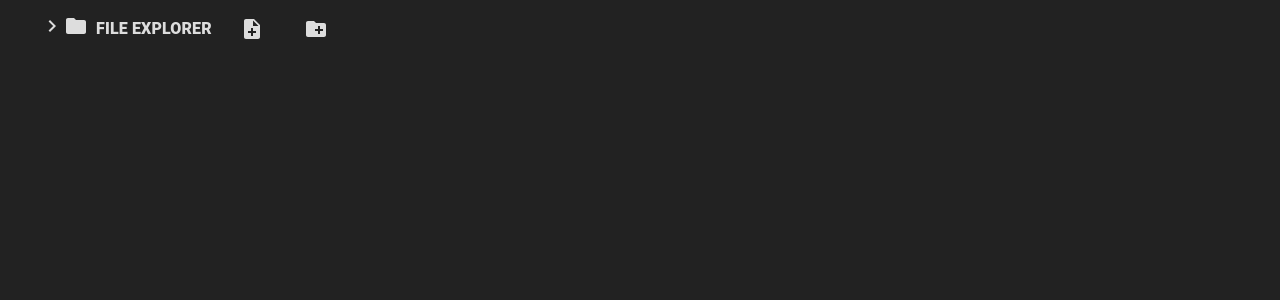
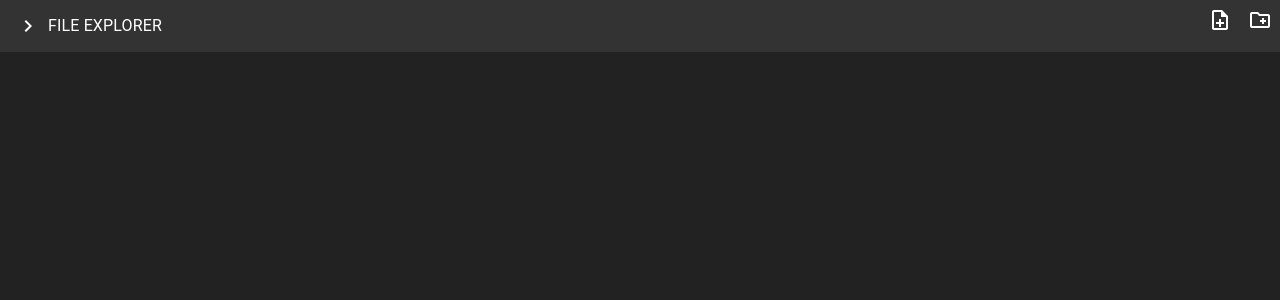
Before and after one commit to vani-compro/better-file-explorer, a React (Create React App) app: page / in a window 1280 px wide. Shown: the top 300 px of the page. Built offline with nearby package versions, Linux system fonts and the light colour scheme.

Commit message:
running fine.

```diff
--- a/src/App.css
+++ b/src/App.css
@@ -8,7 +8,9 @@ body{
     animation: App-logo-spin infinite 20s linear;
   }
 }
-
+ul{
+  list-style-type: none;
+}
 .App-header {
   background-color: #282c34;
   min-height: 100vh;
--- a/src/App.js
+++ b/src/App.js
@@ -1,15 +1,13 @@
+import { useState } from 'react';
 import './App.css';
-import Names from './components/Names';
-import { useState } from 'react';
+import Header from './components/Header';
+
 
 function App() {
-  const [fileStructure, setFileStructure] = useState({fileStructure : {
-    files: [],
-    folders: {}
-  }})
+  const [fileStructure, setFileStructure] = useState([]);
   return (
     <div className="App">
-      <Names type="folder" name="File Explorer" fileStructure={fileStructure} setFileStructure={(val) => setFileStructure(val)}/>
+      <Header fileStructure={fileStructure} setFileStructure={(val)=>setFileStructure(val)} />
     </div>
   );
 }
--- a/src/components/AddButton.js
+++ /dev/null
@@ -1,42 +0,0 @@
-import { Button, IconButton } from "@mui/material";
-import NoteAddIcon from '@mui/icons-material/NoteAdd';
-import CreateNewFolderIcon from '@mui/icons-material/CreateNewFolder';
-import styled from "styled-components";
-import InputForm from './InputForm';
-import { useState } from "react";
-import Names from './Names';
-
-const WhiteIconButton = styled(IconButton)`
-  color: #ddd !important;
-`
-const InlineDiv = styled.div`
-  display: inline;
-`
-export default function AddButton(props){  //fileStructure, setFileStructure, folderExpanded, setFolderExpanded
-  const [showForm, setShowForm] = useState(false);
-  const [showName, setShowName] = useState(false);
-  const [addType, setAddType] = useState();
-  const [name, setName] = useState('');
-
-  const createNew = (type) => {
-    // alert('create new ' + type);
-    props.setFolderExpanded(true);
-    setAddType(type);
-    setShowForm(true);
-  }
-  return (
-    <>
-      <InlineDiv>
-        <Button>
-          <WhiteIconButton onClick={() => createNew('file')}><NoteAddIcon /></WhiteIconButton>
-        </Button>
-        <Button>
-          <WhiteIconButton onClick={() => createNew('folder')}><CreateNewFolderIcon/></WhiteIconButton>
-        </Button>
-      </InlineDiv>
-      {(showForm && props.folderExpanded) && <InputForm addType={addType} setShowName={(val)=>setShowName(val)} setName={(val) => setName(val)} setShowForm={(val)=>setShowForm(val)} fileStructure={props.fileStructure} setFileStructure={(val)=>props.setFileStructure(val)}/>}
-      {(showName && props.folderExpanded) && <Names type={addType} name={name} fileStructure={props.fileStructure} setFileStructure={(val)=>props.setFileStructure(val)}/>}
-    </>
-
-  );
-}
--- /dev/null
+++ b/src/components/Header.js
@@ -0,0 +1,72 @@
+import styled from "styled-components";
+import { Button, IconButton, Typography } from "@mui/material"
+import KeyboardArrowRightIcon from '@mui/icons-material/KeyboardArrowRight';
+import KeyboardArrowDownIcon from '@mui/icons-material/KeyboardArrowDown';
+import NoteAddOutlinedIcon from '@mui/icons-material/NoteAddOutlined';
+import CreateNewFolderOutlinedIcon from '@mui/icons-material/CreateNewFolderOutlined';
+import { useState } from "react";
+import InputForm from "./InputForm";
+import RenderFileStructure from "./RenderFileStructure";
+
+const WhiteButton = styled(Button)`
+    background: transparent;
+    color: white !important;
+`
+
+const WhiteIconButton = styled(IconButton)`
+  color: white !important;
+`
+const LightDiv = styled.div`
+  background-color: #333;
+`
+const FlexDiv = styled.div`
+  display: flex;
+  justify-content: space-between;
+`
+
+export default function Header(props){
+  const [arrow, setArrow] = useState(false); // 0 = right
+  const [type, setType] = useState('');
+  const [formVisible, setFormVisible] = useState(false);
+  const [currentFolder, setCurrentFolder] = useState('');
+
+  function nameBtnClicked(){
+    setArrow(!arrow);
+  }
+  function createNew(e, type, level){
+    if(!arrow){
+      setArrow(!arrow);
+    }
+    console.log(e.currentTarget.parentElement.parentElement.firstChild.firstChild.nextSibling.innerHTML);
+    // setCurrentFolder(e.currentTarget.parentElement.parentElement.classList[2]);
+    setCurrentFolder(e.currentTarget.parentElement.parentElement.firstChild.firstChild.nextSibling.innerHTML);
+    setType(type);
+    setFormVisible(true);
+
+  }
+  let folderNumber = "folder" + Math.ceil(Math.random()*10000);
+  return (
+    <LightDiv>
+      <FlexDiv className={folderNumber} >
+        <WhiteButton onClick={nameBtnClicked}>
+          <WhiteIconButton>
+            {arrow ? <KeyboardArrowDownIcon/> : <KeyboardArrowRightIcon />}
+          </WhiteIconButton>
+          <Typography>File Explorer</Typography>
+        </WhiteButton>
+        <span>
+        <WhiteIconButton onClick={(e)=>createNew(e, "file", 0)}>
+          <NoteAddOutlinedIcon />
+        </WhiteIconButton>
+        <WhiteIconButton onClick={(e)=>createNew(e, "folder", 0)}>
+          <CreateNewFolderOutlinedIcon />
+        </WhiteIconButton>
+        </span>
+      </FlexDiv>
+      {arrow && <ul id="level0">
+        {formVisible && <InputForm setFormVisible={(val)=>setFormVisible(val)} type={type} fileStructure={props.fileStructure} setFileStructure={(val)=>props.setFileStructure(val)} currentFolder={currentFolder}/>}
+        <RenderFileStructure fileStructure={props.fileStructure} setFileStructure={(val)=>props.setFileStructure(val)}/>
+      </ul>}
+    </LightDiv>
+  )
+}
--- a/src/components/InputForm.js
+++ b/src/components/InputForm.js
@@ -1,52 +1,70 @@
-import TextField from '@mui/material/TextField';
-import Button from '@mui/material/Button';
-import { FormControl, Paper, IconButton } from '@mui/material';
-import styled from 'styled-components';
-import InsertDriveFileIcon from '@mui/icons-material/InsertDriveFile';
-import FolderIcon from '@mui/icons-material/Folder';
-import { useState } from 'react';
+import { Button, TextField } from "@mui/material";
+import { useState } from "react";
+import styled from "styled-components";
 
-const BlockFormControl = styled(FormControl)`
-  /* height: 3rem !important; */
-  flex-direction: row !important;
+const WhiteTextField = styled(TextField)`
+  background-color: #fff;
 `
-
-const MarginalisedTextField = styled(TextField)`
-  margin: 0 1rem !important;
+const WhiteButton = styled(Button)`
+    background: transparent;
+    color: white !important;
 `
-
-const CustomPaper = styled(Paper)`
-  margin-left: 2.5rem !important;
-  width: fit-content !important;
-  background-color: #ddd !important;
+const FlexForm = styled.form`
+  display: flex;
 `
-
-export default function InputForm(props) {
-  const [inputText, setInputText] = useState('');
-
-  const handleSubmit = (event) => {
-    event.preventDefault();
-    // alert(event);
-    props.setShowName(true);
-    props.setName(inputText);
-    props.setShowForm(false);
-  };
-
+export default function InputForm(props){
+  const [inputName, setInputName] = useState('');
+  function formSubmitted(){
+    props.setFormVisible(false);
+    let newEntry;
+    if(props.type === 'file'){
+      newEntry = {
+        name: `${inputName}`,
+        type: 'file',
+      }
+    }else{
+      newEntry = {
+        name: `${inputName}`,
+        type: 'folder',
+        children: []
+      }
+    }
+    let found=false;
+    function pushInFolder(fs){
+      if(found){
+        return;
+      }
+      for(let i in fs){
+        if(fs[i].name === props.currentFolder){
+          fs[i].children.push(newEntry);
+          found=true;
+          return;
+        }
+      }
+      for(let i in fs){
+        if(fs[i].type === 'folder'){
+          pushInFolder(fs[i].children);
+        }
+      }
+    }
+    if(props.currentFolder === 'File Explorer'){
+      let location = props.fileStructure;
+      location.push(newEntry);
+      props.setFileStructure(location);
+    }else{
+      pushInFolder(props.fileStructure);
+    }
+    // console.log(props.fileStructure);
+  }
   const handleChange = (e) => {
-    setInputText(e.target.value)
+    setInputName(e.target.value);
   }
-
   return (
-    <CustomPaper>
-      <BlockFormControl>
-        {/* {alert('props ' + props.addType)} */}
-        <IconButton>
-          {props.addType === 'file' ?  <InsertDriveFileIcon /> : <FolderIcon />}
-        </IconButton>
-
-        <MarginalisedTextField value={inputText} onChange={(e)=>handleChange(e)} ></MarginalisedTextField>
-        <Button onClick={(e) => handleSubmit(e)}>Submit</Button>
-      </BlockFormControl>
-    </CustomPaper>
-  );
+    <li>
+      <FlexForm onSubmit={formSubmitted}>
+        <WhiteTextField value={inputName} onChange={(e)=>handleChange(e)} label="Enter name"></WhiteTextField>
+        <WhiteButton type="submit">Add</WhiteButton>
+      </FlexForm>
+    </li>
+  )
 }
--- /dev/null
+++ b/src/components/Name.js
@@ -0,0 +1,5 @@
+export default function Name(){
+  return (
+    <li>abcd</li>
+  )
+}
--- a/src/components/Names.js
+++ /dev/null
@@ -1,56 +0,0 @@
-import AddButton from './AddButton';
-import {Button, Typography} from '@mui/material';
-import {IconButton} from '@mui/material';
-import KeyboardArrowRightIcon from '@mui/icons-material/KeyboardArrowRight';
-import KeyboardArrowDownIcon from '@mui/icons-material/KeyboardArrowDown';
-import FolderIcon from '@mui/icons-material/Folder';
-import InsertDriveFileIcon from '@mui/icons-material/InsertDriveFile';
-import styled from 'styled-components';
-import { useState } from 'react';
-
-const FolderName = styled(Typography)`
-  font-weight: 800 !important;
-  color: #ddd !important;
-`
-const FileName = styled(Typography)`
-  color: #ddd !important;
-`
-const WhiteIconButton = styled(IconButton)`
-  color: #ddd !important;
-  display: inline !important;
-`
-const SpacedDiv = styled.div`
-  margin-left: 1.5rem;
-`
-export default function Names(props){ // type, name, fileStructure, setFileStructure
-  const [folderExpanded, setFolderExpanded] = useState(false);
-
-  const nameButtonClicked = () => {
-    setFolderExpanded(!folderExpanded);
-  }
-
-  return (
-    <>
-      {props.type === "folder" ?
-        <SpacedDiv>
-          <Button onClick={()=>nameButtonClicked()}>
-            <WhiteIconButton>
-              {folderExpanded ? <KeyboardArrowDownIcon /> : <KeyboardArrowRightIcon />}
-              <FolderIcon />
-            </WhiteIconButton>
-            <FolderName>{props.name}</FolderName>
-          </Button>
-          <AddButton fileStructure={props.fileStructure} setFileStructure={(val)=>props.setFileStructure(val)} folderExpanded={folderExpanded} setFolderExpanded={(val) => setFolderExpanded(val)}/>
-        </SpacedDiv> :
-        <SpacedDiv>
-          <Button>
-            <WhiteIconButton>
-              <InsertDriveFileIcon />
-            </WhiteIconButton>
-            <FileName>{props.name}</FileName>
-          </Button>
-        </SpacedDiv>
-      }
-    </>
-  )
-}
--- /dev/null
+++ b/src/components/RenderFileStructure.js
@@ -0,0 +1,87 @@
+import InsertDriveFileOutlinedIcon from '@mui/icons-material/InsertDriveFileOutlined';
+import FolderOutlinedIcon from '@mui/icons-material/FolderOutlined';
+import { Typography, IconButton, Button } from '@mui/material';
+import styled from 'styled-components';
+import KeyboardArrowRightIcon from '@mui/icons-material/KeyboardArrowRight';
+import KeyboardArrowDownIcon from '@mui/icons-material/KeyboardArrowDown';
+import NoteAddOutlinedIcon from '@mui/icons-material/NoteAddOutlined';
+import CreateNewFolderOutlinedIcon from '@mui/icons-material/CreateNewFolderOutlined';
+import { useState } from 'react';
+import InputForm from './InputForm';
+
+const InlineTypography = styled(Typography)`
+  display: inline;
+`
+const WhiteButton = styled(Button)`
+    background: transparent;
+    color: white !important;
+    padding: 0 !important;
+`
+
+const WhiteIconButton = styled(IconButton)`
+  color: white !important;
+`
+const FlexDiv = styled.div`
+  display: flex;
+  justify-content: space-between;
+`
+
+export default function RenderFileStructure(props){
+  const [arrow, setArrow] = useState(false); // 0 = right
+  const [type, setType] = useState('');
+  const [formVisible, setFormVisible] = useState(false);
+  const [currentFolder, setCurrentFolder] = useState('');
+  function nameBtnClicked(){
+    setArrow(!arrow);
+  }
+  function createNew(e, type, level){
+    if(!arrow){
+      setArrow(!arrow);
+    }
+    console.log(e.currentTarget.parentElement.parentElement.firstChild.firstChild.nextSibling.innerHTML);
+    // setCurrentFolder(e.currentTarget.parentElement.parentElement.classList[2]);
+    setCurrentFolder(e.currentTarget.parentElement.parentElement.firstChild.firstChild.nextSibling.innerHTML);
+    setType(type);
+    setFormVisible(true);
+
+  }
+  return (
+
+    <>
+      {console.log(props.fileStructure)}
+      {props.fileStructure.map((ele) => <li>
+        {ele.type==='file' ? <><WhiteIconButton><InsertDriveFileOutlinedIcon /></WhiteIconButton> <InlineTypography>{ele.name}</InlineTypography></> : <><FlexDiv><WhiteButton onClick={nameBtnClicked}>
+          <WhiteIconButton>
+            {arrow ? <KeyboardArrowDownIcon/> : <KeyboardArrowRightIcon />}
+          </WhiteIconButton>
+          <Typography>{ele.name}</Typography>
+        </WhiteButton>
+        <span>
+        <WhiteIconButton onClick={(e)=>createNew(e, "file", 0)}>
+          <NoteAddOutlinedIcon />
+        </WhiteIconButton>
+        <WhiteIconButton onClick={(e)=>createNew(e, "folder", 0)}>
+          <CreateNewFolderOutlinedIcon />
+        </WhiteIconButton>
+        </span></FlexDiv>{arrow && <ul id="level0">
+        {formVisible && <InputForm setFormVisible={(val)=>setFormVisible(val)} type={type} fileStructure={props.fileStructure} setFileStructure={(val)=>props.setFileStructure(val)} currentFolder={currentFolder}/>}
+        <RenderFileStructure fileStructure={ele.children}/>
+      </ul>}</>}
+      </li>)}
+    </>
+  )
+}
+
+/*
+<WhiteButton><WhiteIconButton><KeyboardArrowRightIcon /></WhiteIconButton><WhiteIconButton><FolderOutlinedIcon /></WhiteIconButton><InlineTypography>{ele.name}</InlineTypography></WhiteButton>
+*/
+
+
+
+
+
+/*
+
+[{},{ [] },{},{},{},{ [] },{}]
+
+*/
```
